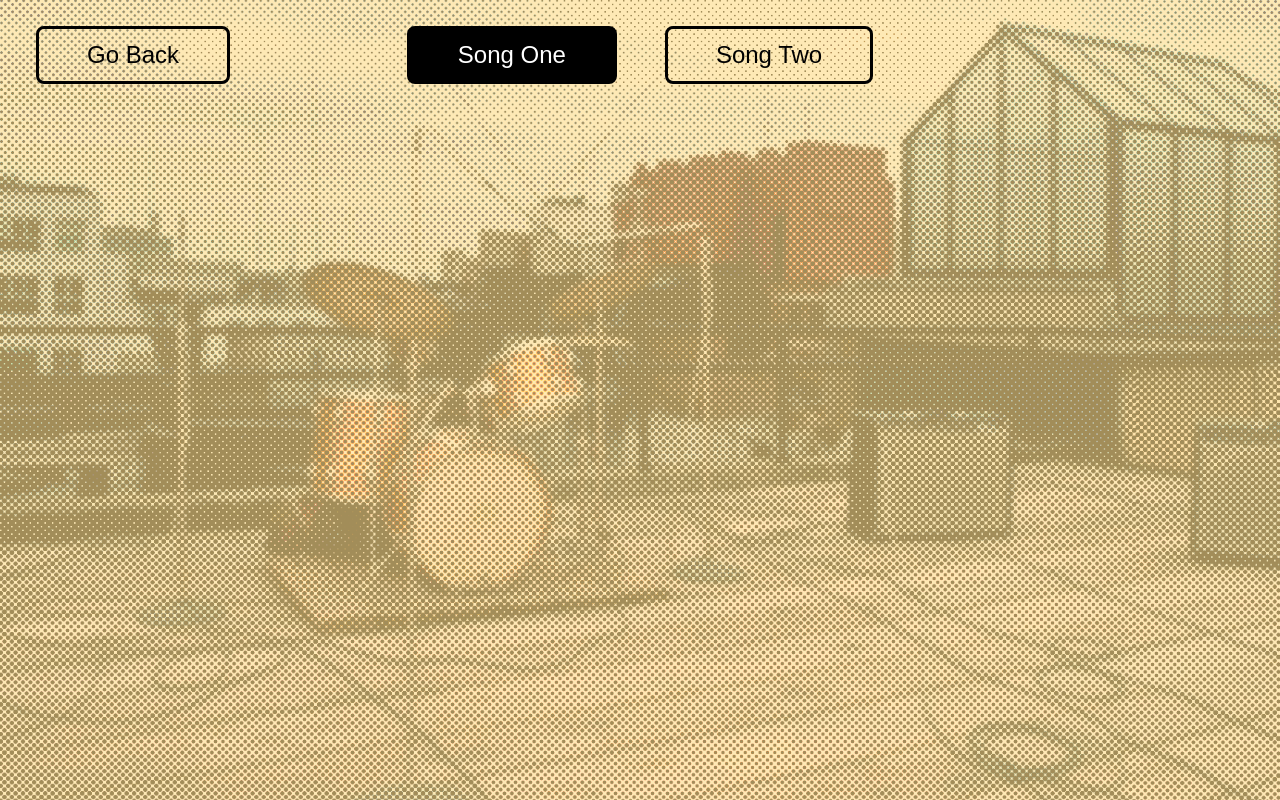
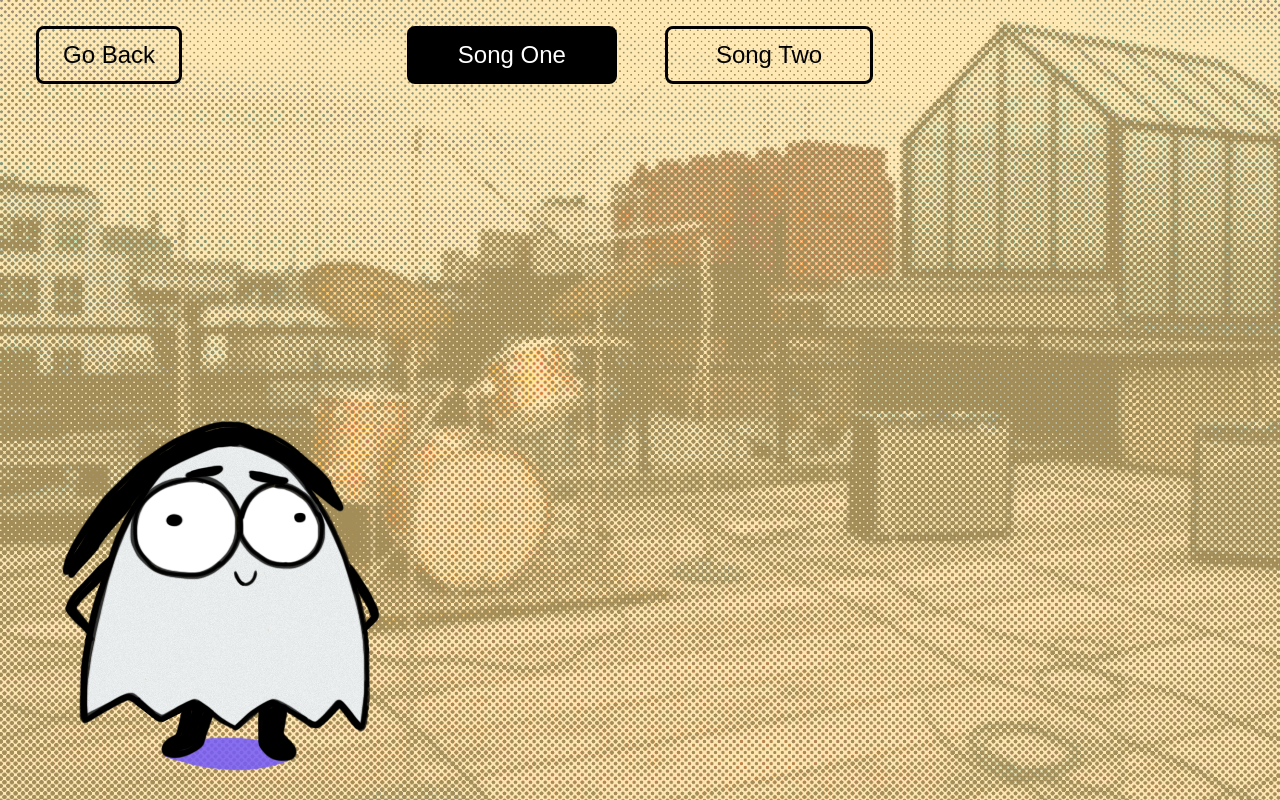
Before and after one commit to dlbia0925/jammingmonster, a React (Create React App) app: page / in a window 1280 px wide. Both pictures are taken after a click on the element "Song One". Built offline with nearby package versions, Linux system fonts and the light colour scheme.

Commit message:
Test G Key press down to move and audio work well

```diff
--- a/src/App.css
+++ b/src/App.css
@@ -63,4 +63,11 @@ body {
   position: absolute;
   top: 26px;
   left: 36px;
+  padding: 12px 24px;
 }
+
+.g {
+  position: absolute;
+  bottom: 25px;
+  left: 36px;
+}
--- a/src/App.js
+++ b/src/App.js
@@ -13,6 +13,8 @@ function App() {
   const [background, setBackground] = useState('/assets/firstpage.png');
   const [selectedSongIndex, setSelectedSongIndex] = useState(null);
   const audioRef = useRef(null);
+  const [isGActive, setIsGActive] = useState(false);
+  const gAudioRef = useRef(null);
 
   // const handleChooseSong = (songNumber) => {
   //   if (songNumber === 1) {
@@ -30,10 +32,56 @@ function App() {
       }
 
       const audio = new Audio(songs[selectedSongIndex]);
+      audio.loop = true;
       audioRef.current = audio;
       audio.play();
     }
   }, [selectedSongIndex]);
+
+  // G
+  useEffect(() => {
+    const keysDown = {};
+
+    const handleKeyDown = (e) => {
+      if ((e.key === 'q' || e.key === 'j') && !keysDown[e.key]) {
+        keysDown[e.key] = true;
+        setIsGActive(true);
+
+        let soundPath = '';
+        if (e.key === 'q') soundPath = sound[0]; // g2.wav
+        else if (e.key === 'j') soundPath = sound[1]; // g3.wav
+
+        const audio = new Audio(soundPath);
+        gAudioRef.current = audio;
+        audio.play().catch((error) => {
+          console.warn('Play interrupted:', error);
+        });
+      }
+    };
+
+    const handleKeyUp = (e) => {
+      if (e.key === 'q' || e.key === 'j') {
+        keysDown[e.key] = false;
+        setIsGActive(false);
+
+        if (gAudioRef.current) {
+          gAudioRef.current.pause();
+          gAudioRef.current.currentTime = 0;
+        }
+      }
+    };
+
+    if (selectedSongIndex !== null) {
+      window.addEventListener('keydown', handleKeyDown);
+      window.addEventListener('keyup', handleKeyUp);
+    }
+
+    return () => {
+      window.removeEventListener('keydown', handleKeyDown);
+      window.removeEventListener('keyup', handleKeyUp);
+    };
+  }, [selectedSongIndex]);
+  // G
 
   const handleChooseSong = (index) => {
     setSelectedSongIndex(index);
@@ -88,6 +136,15 @@ function App() {
             Go Back
           </div>
         )}
+
+        {selectedSongIndex !== null && (
+          <div className="g">
+            <img
+              src={isGActive ? activemon[0] : inactivemon[0]}
+              alt="G Mon"
+            />
+          </div>
+        )}
       </div>
 
     </div>
```
